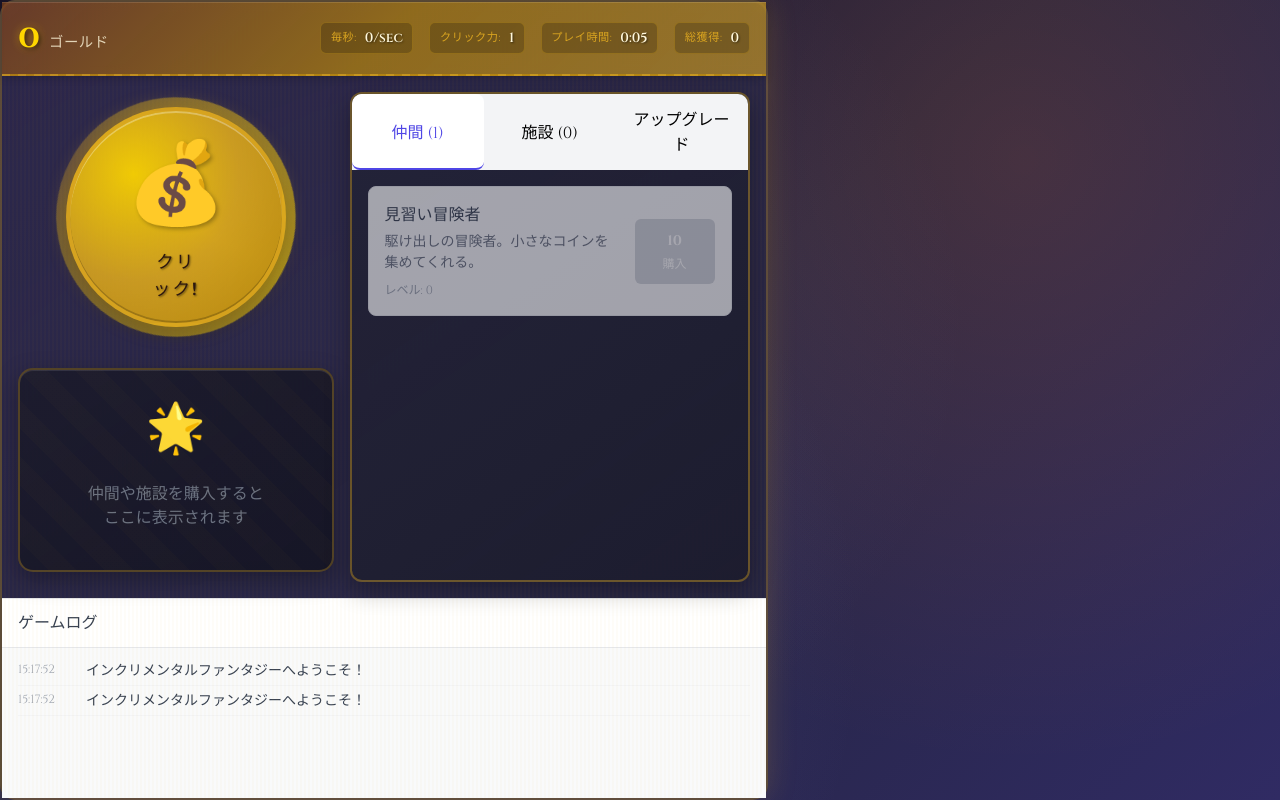
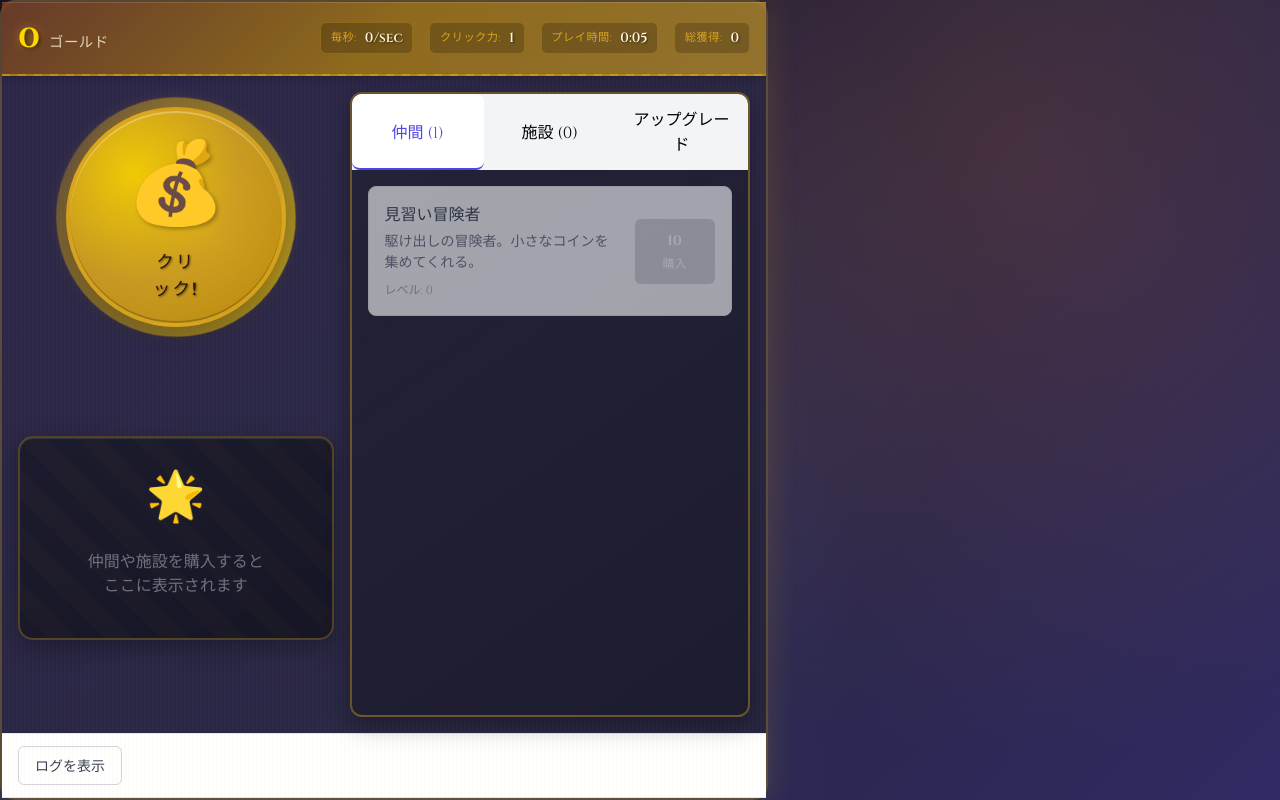
Before and after one commit to kekoyana/plusfantasy, a React (Vite) app: page / in a window 1280 px wide. Built offline with nearby package versions, Linux system fonts and the light colour scheme.

Commit message:
アップグレードでフォーカスの移動をやめる

```diff
--- a/src/App.css
+++ b/src/App.css
@@ -471,11 +471,34 @@ body {
 .footer {
   background: #f9fafb;
   border-top: 1px solid #e5e7eb;
-  height: 200px;
+  min-height: 60px;
+}
+
+.log-toggle {
+  padding: 0.75rem 1rem;
+  border-bottom: 1px solid #e5e7eb;
+  background: white;
+}
+
+.toggle-logs-button {
+  padding: 0.5rem 1rem;
+  border: 1px solid #d1d5db;
+  border-radius: 6px;
+  background: white;
+  color: #374151;
+  font-size: 0.875rem;
+  font-weight: 500;
+  cursor: pointer;
+  transition: all 0.2s;
+}
+
+.toggle-logs-button:hover {
+  background: #f9fafb;
+  border-color: #9ca3af;
 }
 
 .log-panel {
-  height: 100%;
+  height: 200px;
   display: flex;
   flex-direction: column;
 }
--- a/src/App.tsx
+++ b/src/App.tsx
@@ -20,6 +20,7 @@ function App() {
   } = useGameState();
 
   const [upgradeEffect, setUpgradeEffect] = useState<{entityId: string; entityName: string} | null>(null);
+  const [showLogs, setShowLogs] = useState<boolean>(false);
 
   useAutoGold(gameState.player.goldPerSecond, addAutoGold);
 
@@ -71,7 +72,15 @@ function App() {
       </main>
 
       <footer className="footer">
-        <LogPanel logs={gameState.logs} />
+        <div className="log-toggle">
+          <button
+            className="toggle-logs-button"
+            onClick={() => setShowLogs(!showLogs)}
+          >
+            {showLogs ? 'ログを隠す' : 'ログを表示'}
+          </button>
+        </div>
+        {showLogs && <LogPanel logs={gameState.logs} />}
       </footer>
 
       <UpgradeEffect
--- a/src/components/EntityList.tsx
+++ b/src/components/EntityList.tsx
@@ -47,7 +47,10 @@ export const EntityList: React.FC<EntityListProps> = ({
 
         <button
           className="buy-button"
-          onClick={() => onBuyEntity(entity.id)}
+          onClick={(e) => {
+            onBuyEntity(entity.id);
+            e.currentTarget.blur();
+          }}
           disabled={!affordable}
         >
           <span className="buy-cost">{formatNumber(cost)}</span>
@@ -118,7 +121,10 @@ export const EntityList: React.FC<EntityListProps> = ({
 
               <button
                 className="buy-button"
-                onClick={onUpgradeClickPower}
+                onClick={(e) => {
+                  onUpgradeClickPower();
+                  e.currentTarget.blur();
+                }}
                 disabled={!canAfford(player.gold, clickPowerUpgradeCost)}
               >
                 <span className="buy-cost">{formatNumber(clickPowerUpgradeCost)}</span>
--- a/src/components/LogPanel.tsx
+++ b/src/components/LogPanel.tsx
@@ -9,7 +9,7 @@ export const LogPanel: React.FC<LogPanelProps> = ({ logs }) => {
   const logsEndRef = useRef<HTMLDivElement>(null);
 
   useEffect(() => {
-    logsEndRef.current?.scrollIntoView({ behavior: 'smooth' });
+    logsEndRef.current?.scrollIntoView({ behavior: 'smooth', block: 'nearest' });
   }, [logs]);
 
   const formatTime = (timestamp: number) => {
```
